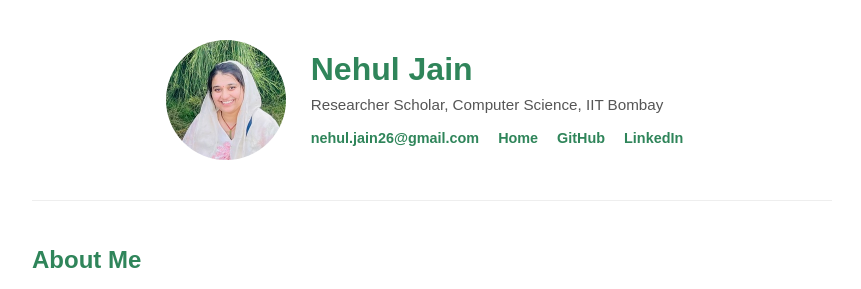
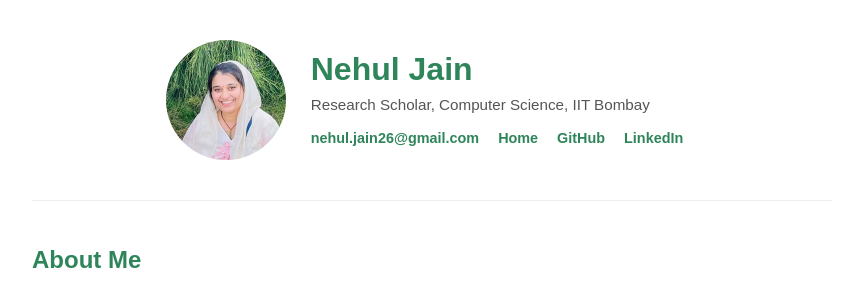
Before and after one commit to nehuljain26/nehuljain26.github.io, a Jekyll site: the page built from index.md, in a window 1280 px wide. Shown: the top 289 px of the page, without its empty margins (208-1069 px from the left). Built offline with Jekyll 4.4.1, drawn with Linux system fonts in a browser that asks for light colours.

Commit message:
Update bio.yml

```diff
--- a/_data/bio.yml
+++ b/_data/bio.yml
@@ -1,5 +1,5 @@
 name: "Nehul Jain"
-position: "Researcher Scholar, Computer Science"
+position: "Research Scholar, Computer Science"
 institution: "IIT Bombay"
 description: "I am a PhD student under the supervision of Prof. Bharat Adsul, working in theoretical computer science. My research focuses on distributed games on asynchronous transition systems (ATS), studying decision-making and memory requirements."
 interests:
```
